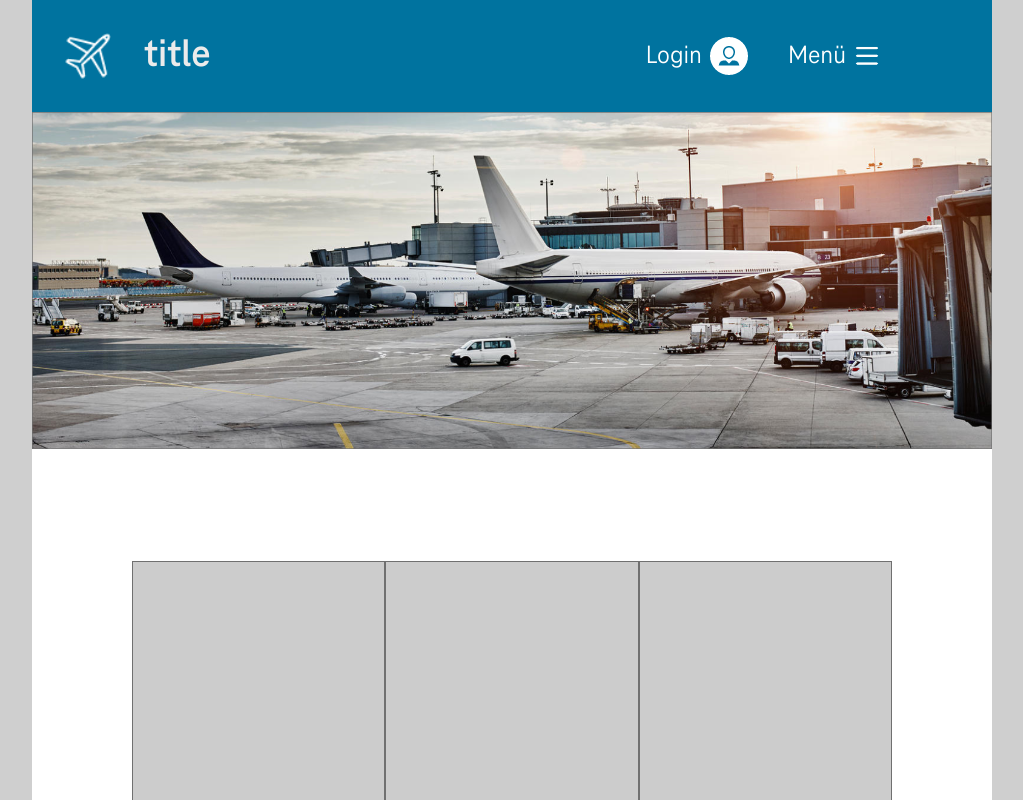
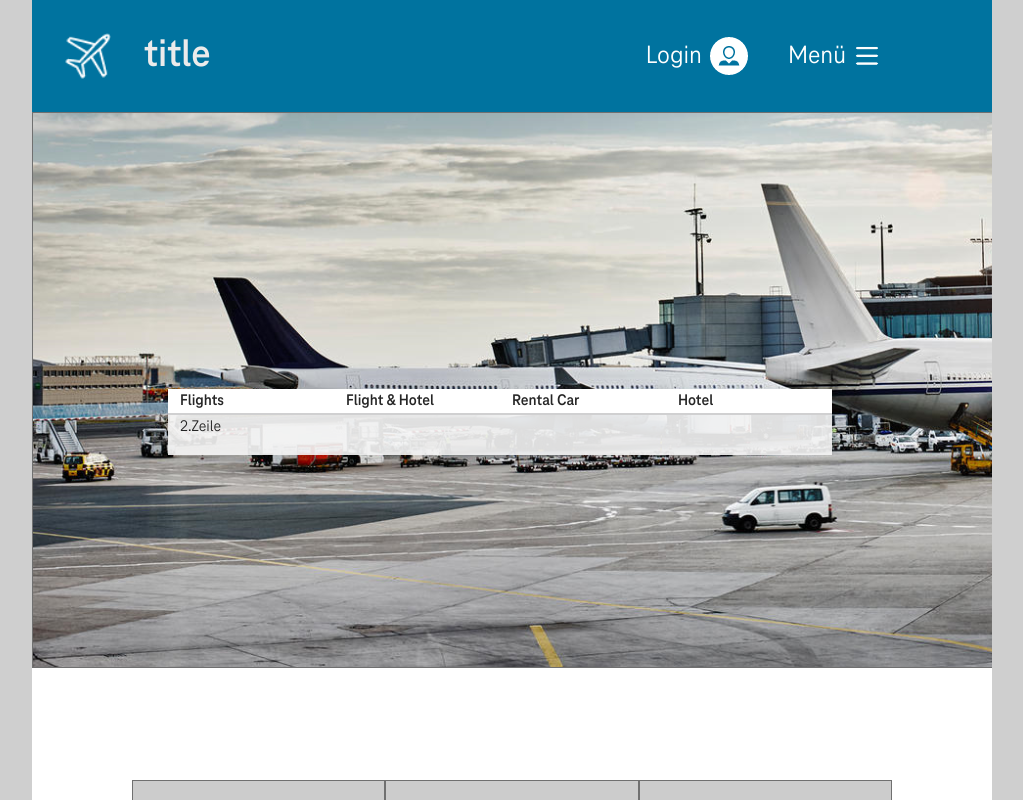
Before and after one commit to eu-digital-green-certificates/dgca-booking-demo-frontend, a React (Create React App) app: page / in a window 1280 px wide. Shown: the top 800 px of the page, without its empty margins (128-1151 px from the left). Built offline with nearby package versions, Linux system fonts and the light colour scheme.

Commit message:
search content initial

```diff
--- a/src/assets/SCSS/custom.scss
+++ b/src/assets/SCSS/custom.scss
@@ -107,3 +107,35 @@ $container-max-widths: (
     max-width: 300px;
     height:301px;
 }
+
+.booking-container {
+    display:flex;
+    flex-direction: row;
+    align-items: flex-end;
+    justify-content: center;
+    background-image: url("../images/header_airline.png") !important;
+    background-repeat: no-repeat;
+    height: 556px;
+}
+
+.search {
+    margin-right: 7rem;
+    margin-left: 7rem;
+    margin-bottom: 7rem;
+    height:30%;
+    width:100%;
+    color:#262626;
+}
+
+.search-header {
+    background-color: white;
+    width: 100%;
+    font-size: 20;
+    font-weight: bold;
+    border-bottom: 2px solid #d0d0d1;
+}
+.search-content {
+    background-color:rgba(245, 245, 245, 0.9) !important;
+    width: 100%;
+    font-size: 22;
+}
--- a/src/components/landing-page.component.tsx
+++ b/src/components/landing-page.component.tsx
@@ -24,7 +24,7 @@ import { Col, CardGroup, Container, Fade, Image, Row } from 'react-bootstrap'
 import '../i18n';
 // import { useTranslation } from 'react-i18next';
 
-import React from 'react';
+import React, { Fragment } from 'react';
 import AppContext from '../misc/appContext';
 import stage from '../assets/images/header_airline.png'
 
@@ -42,9 +42,22 @@ const LandingPage = () => {
 
     return (!isInit ? <></> :
         <Fade appear={true} in={true} >
-            <Container className='p-0'>
-                <Image className='p-0' fluid src={stage} />
-
+            <Fragment>
+                <Container className='p-0 booking-container'>
+                    <Row className="search">
+                        <Col>
+                            <Container>
+                                <Row className="search-header">
+                                    <Col>Flights</Col>
+                                    <Col>Flight &amp; Hotel</Col>
+                                    <Col>Rental Car</Col>
+                                    <Col>Hotel</Col>
+                                </Row>
+                                <Row className="search-content"><p>2.Zeile</p></Row>
+                            </Container>
+                        </Col>
+                    </Row>
+                </Container>
                 <Container className='content-container'>
                     <Row className='card-group'>
                         <Col sm='6' md='4' className='col-item' >
@@ -53,10 +66,10 @@ const LandingPage = () => {
                         <Col sm='6' md='4' className='col-item' >
 
                         </Col>
-                        <Col  sm='6' md='4' className='col-item' >
+                        <Col sm='6' md='4' className='col-item' >
 
                         </Col>
-                        <Col  sm='6' md='4' className='col-item' >
+                        <Col sm='6' md='4' className='col-item' >
 
                         </Col>
                     </Row>
@@ -66,8 +79,7 @@ const LandingPage = () => {
                 <Button block className='landing-btn my-2' onClick={context.navigation!.toRecordVac}>{t('translation:record-vaccination-cert-dat')}</Button>
                 <Button block className='landing-btn my-2' onClick={context.navigation!.toRecordTest}>{t('translation:record-test-cert-dat')}</Button>
                 <Button block className='landing-btn my-2' onClick={context.navigation!.toRecordRecovery}>{t('translation:record-recovery-cert-dat')}</Button> */}
-
-            </Container>
+            </Fragment>
         </Fade>
     )
 }
```
